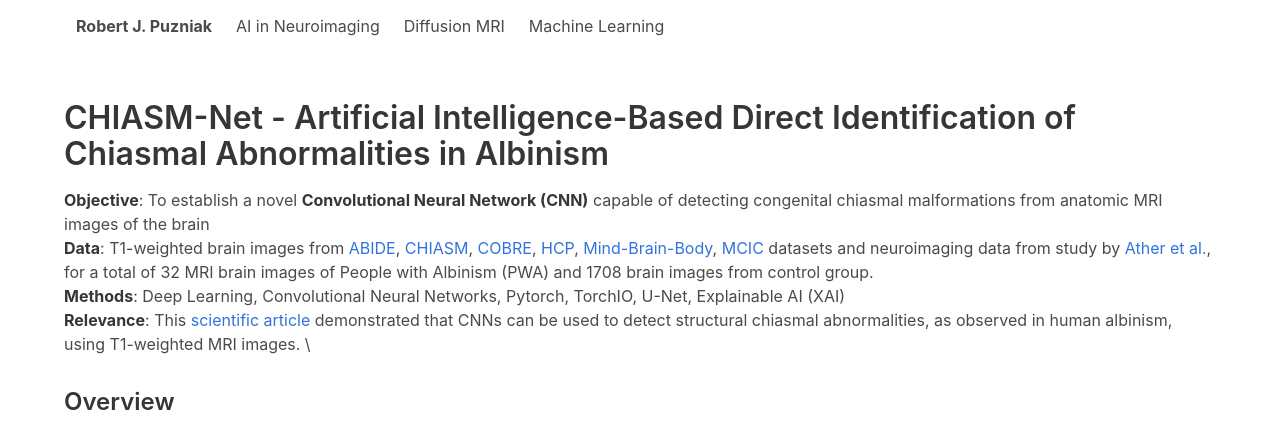
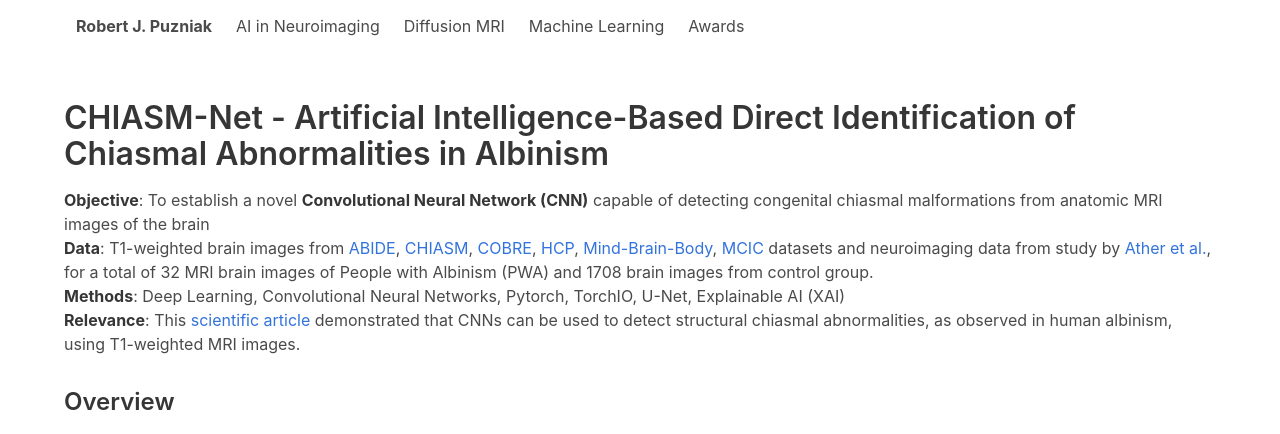
Before and after one commit to rjpuzniak/rjpuzniak.github.io, a Jekyll site: the page built from _AI_Neuro/chiasmnet.md, in a window 1280 px wide. Shown: the top 434 px of the page. Built offline with Jekyll 4.4.1, drawn with Linux system fonts in a browser that asks for light colours; nearby versions of some CDN libraries; a style sheet for code colours, icons or effects is not loaded.

Commit message:
added subpage with awards

```diff
--- a/_AI_Neuro/chiasmnet.md
+++ b/_AI_Neuro/chiasmnet.md
@@ -7,7 +7,7 @@
 **Objective**: To establish a novel **Convolutional Neural Network (CNN)** capable of detecting congenital chiasmal malformations from anatomic MRI images of the brain \
 **Data**:  T1-weighted brain images from [ABIDE](https://www.ncbi.nlm.nih.gov/pmc/articles/PMC4162310/), [CHIASM](https://www.nature.com/articles/s41597-021-01080-w), [COBRE](https://www.sciencedirect.com/science/article/pii/S1053811915004310?via%3Dihub), [HCP](https://www.humanconnectome.org/), [Mind-Brain-Body](https://pubmed.ncbi.nlm.nih.gov/30747911/), [MCIC](https://link.springer.com/article/10.1007/s12021-013-9184-3) datasets and neuroimaging data from study by [Ather et al.](https://onlinelibrary.wiley.com/doi/epdf/10.1002/hbm.24411), for a total of 32 MRI brain images of People with Albinism (PWA) and 1708 brain images from control group. \
 **Methods**:  Deep Learning, Convolutional Neural Networks, Pytorch, TorchIO, U-Net, Explainable AI (XAI) \
-**Relevance**: This [scientific article](https://iovs.arvojournals.org/article.aspx?articleid=2792909) demonstrated that CNNs can be used to detect structural chiasmal abnormalities, as observed in human albinism, using T1-weighted MRI images. \
+**Relevance**: This [scientific article](https://iovs.arvojournals.org/article.aspx?articleid=2792909) demonstrated that CNNs can be used to detect structural chiasmal abnormalities, as observed in human albinism, using T1-weighted MRI images.
 
 ### Overview
 
--- a/_config.yml
+++ b/_config.yml
@@ -40,6 +40,9 @@
   ML:
     output: true
     permalink: /:collection/:path/
+  Awards:
+    output: true
+    permalink: /:collection/:path/
 
 # Defaults
 defaults:
@@ -58,6 +61,12 @@
       type: "ML"
     values:
       layout: "page"
+  - scope:
+      path: ""
+      type: "Awards"
+    values:
+      layout: "page"
+
 
 # Build settings
 markdown: kramdown
--- a/_data/navigation.yml
+++ b/_data/navigation.yml
@@ -6,6 +6,8 @@
   link: /dMRI.html
 - name: Machine Learning
   link: /ML.html
+- name: Awards
+  link: /Awards.html
 # - name: CV
 #   link: /cv.html
 # - name: About me
```
Also changed, not shown: _pages/awards.html (added, +14 -0 lines), 1 other file.
